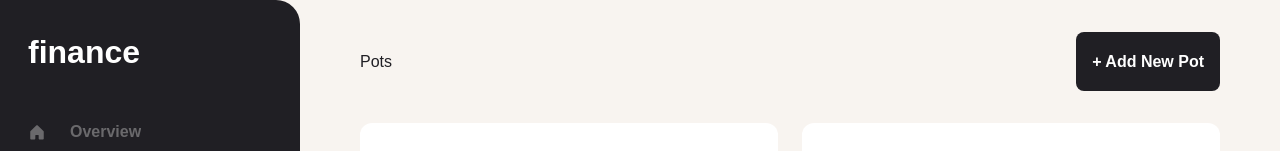
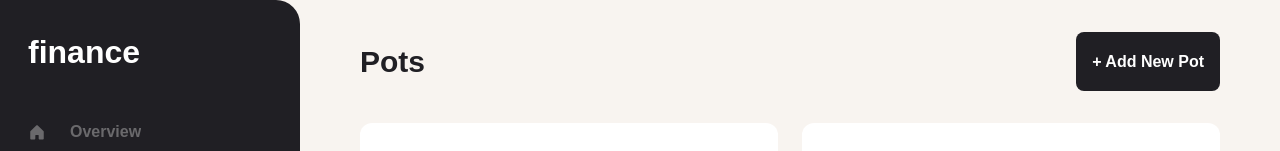
Before and after one commit to AniGvinepadze/invoice-app, a Next.js app: page /pots in a window 1280 px wide. Shown: the top 151 px of the page. Built offline with nearby package versions, Linux system fonts and the light colour scheme.

Commit message:
core/addFont

```diff
--- a/app/(dashboard)/pots/page.tsx
+++ b/app/(dashboard)/pots/page.tsx
@@ -11,7 +11,7 @@ function Pots() {
   return (
     <div className='px-10  pt-8 pb-[48px] w-full h-screen'>
       <div className='flex justify-between items-center'>
-        <h1>Pots</h1>
+        <h1 className='font-bold text-3xl'>Pots</h1>
         <BudgetModal handleSetPots={setPots} />
       </div>
       <div className='grid mt-8 grid-cols-1 xl:grid-cols-2 gap-6 justify-between'>
--- a/app/page.tsx
+++ /dev/null
@@ -1,14 +0,0 @@
-import HomePage from "./components/organsms/HomePage/HomePage";
-import { motion } from "framer-motion";
-
-export default function Home() {
-  return (
-
-
-    <div className="max-w-[1440px] w-full">
-
-
-      <HomePage />
-    </div>
-  );
-}
```
Also changed, not shown: 1 other file (tests, documents, lock files or other folders).
